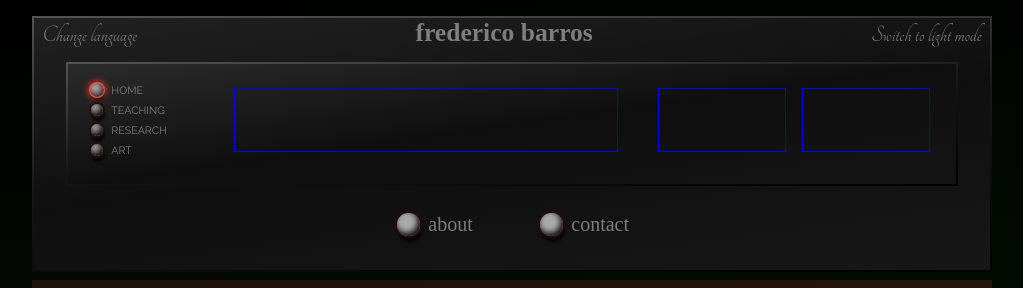
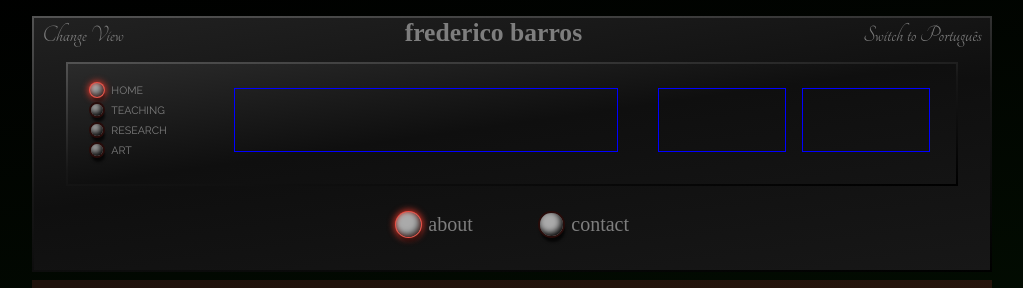
Before and after one commit to fredmbarros/siteNewVersion, a React (Vite) app: page /illustration in a window 1280 px wide. Shown: the top 288 px of the page, without its empty margins (128-1151 px from the left). Built offline with nearby package versions, Linux system fonts and the light colour scheme; a web font is replaced by a local one.

Commit message:
Trying to figure out a bug in the subPage selection

```diff
--- a/src/CabinetFrame.jsx
+++ b/src/CabinetFrame.jsx
@@ -1,23 +1,24 @@
 import { useState, useEffect } from "react";
 
+import ChangeView from "./ChangeView";
 import ChangeLanguage from "./ChangeLanguage";
-import ChangeMode from "./ChangeMode";
+import availableViews from "./resources/availableViews";
 
 const CabinetFrame = () => {
-  const [mode, setMode] = useState("dark");
+  const [view, setView] = useState(availableViews[0]);
   const [language, setLanguage] = useState("English");
 
   useEffect(() => {
     // função para recarregar a página com o novo modo ou idioma - salvar no localStorage
-    // console.log(mode, language);
-  }, [mode, language]);
+    // console.log(view, language);
+  }, [view, language]);
 
   return (
     <div>
       <div className="cabinet-upper-frame">
+        <ChangeView view={view} setView={setView} />
+        <h1>frederico barros</h1>
         <ChangeLanguage language={language} setLanguage={setLanguage} />
-        <h1>frederico barros</h1>
-        <ChangeMode mode={mode} setMode={setMode} />
       </div>
     </div>
   );
--- a/src/ChangeLanguage.jsx
+++ b/src/ChangeLanguage.jsx
@@ -1,59 +1,18 @@
-import { useState } from "react";
-
 const ChangeLanguage = ({ language, setLanguage }) => {
-  const [showLanguagesBox, setShowLanguagesBox] = useState(false);
-
-  const availableLanguages = ["English", "Português"];
-
-  const chooseLanguage = (lang) => {
-    // TODO: add clickOutside function to close the languagesBox; find way of avoiding that the languagesBox keeps floating if user opens it and then scrolls (best way is possibly that the clickOutside event also responds to scrolling, closing the box in this case too). That said, it's expected that when the user clicks on the new language it immediately starts reloading the page, not making it necessary to close the languagesBox
-    if (language === lang) return;
-    setLanguage(lang);
-    // setShowLanguagesBox(false);
-  };
-
-  const changeLanguageWorkflow = () => {
-    setShowLanguagesBox(!showLanguagesBox);
-    // clickOutside function needs to be implemented here
-  };
+  const Languages = ["English", "Português"];
+  let altLanguage = Languages.filter((el) => el !== language).toString();
 
   return (
     <div>
       <button
-        onClick={() => changeLanguageWorkflow()}
+        onClick={() => setLanguage(altLanguage)}
         type="button"
-        name="change-language"
+        name="choose-language"
+        value={altLanguage}
         className="cab-upper-frame-script"
       >
-        Change language
+        Switch to {altLanguage}
       </button>
-      {showLanguagesBox && (
-        <div className="languages-box">
-          <button
-            onClick={() => setShowLanguagesBox(false)}
-            type="button"
-            name="close"
-            className="language-btn"
-          >
-            X
-          </button>
-          {availableLanguages.map((lang) => (
-            <button
-              onClick={() => chooseLanguage(lang)}
-              key={lang}
-              type="button"
-              name={lang}
-              value={lang}
-              className={`language-btn ${
-                lang === language && "selected-language-btn"
-              }`}
-            >
-              {/* {lang === language ? lang.toUpperCase() : lang} */}
-              {lang}
-            </button>
-          ))}
-        </div>
-      )}
     </div>
   );
 };
--- a/src/ChangeMode.jsx
+++ /dev/null
@@ -1,20 +0,0 @@
-const ChangeMode = ({ mode, setMode }) => {
-  const modes = ["dark", "light"];
-  let altMode = modes.filter((el) => el !== mode).toString();
-
-  return (
-    <div>
-      <button
-        onClick={() => setMode(altMode)}
-        type="button"
-        name="choose-mode"
-        value={altMode}
-        className="cab-upper-frame-script"
-      >
-        Switch to {altMode} mode
-      </button>
-    </div>
-  );
-};
-
-export default ChangeMode;
--- /dev/null
+++ b/src/ChangeView.jsx
@@ -0,0 +1,60 @@
+import { useState } from "react";
+
+import availableViews from "./resources/availableViews";
+
+const ChangeView = ({ view, setView }) => {
+  const [showViewsBox, setShowViewsBox] = useState(false);
+
+  const chooseView = (currentView) => {
+    // TODO: add clickOutside function to close the ViewsBox; find way of avoiding that the ViewsBox keeps floating if user opens it and then scrolls (best way is possibly that the clickOutside event also responds to scrolling, closing the box in this case too). That said, it's expected that when the user clicks on the new View it immediately starts reloading the page, not making it necessary to close the ViewsBox
+    if (view === currentView) return;
+    setView(currentView);
+    // setShowViewsBox(false);
+  };
+
+  const changeViewWorkflow = () => {
+    setShowViewsBox(!showViewsBox);
+    // clickOutside function needs to be implemented here
+  };
+
+  return (
+    <div>
+      <button
+        onClick={() => changeViewWorkflow()}
+        type="button"
+        name="change-view"
+        className="cab-upper-frame-script"
+      >
+        Change View
+      </button>
+      {showViewsBox && (
+        <div className="views-box">
+          <button
+            onClick={() => setShowViewsBox(false)}
+            type="button"
+            name="close"
+            className="view-btn"
+          >
+            X
+          </button>
+          {availableViews.map((currentView) => (
+            <button
+              onClick={() => chooseView(currentView)}
+              key={currentView}
+              type="button"
+              name={currentView}
+              value={currentView}
+              className={`view-btn ${
+                currentView === view && "selected-view-btn"
+              }`}
+            >
+              {currentView}
+            </button>
+          ))}
+        </div>
+      )}
+    </div>
+  );
+};
+
+export default ChangeView;
--- a/src/Interface.jsx
+++ b/src/Interface.jsx
@@ -5,18 +5,19 @@ import PageSelector from "./PageSelector";
 import RadioDisplay from "./RadioDisplay";
 import SubSelector from "./SubSelector";
 import VuMeter from "./VuMeter";
-import subPageList from "./resources/subPageList";
+import pagesObj from "./resources/pagesObj";
 
 const Interface = () => {
-  const pages = Object.keys(subPageList);
-  const [selectedPage, setSelectedPage] = useState(pages[0]);
-  const [subPagesArr, setSubPagesArr] = useState([]);
+  const pageList = Object.keys(pagesObj);
+  const [selectedPage, setSelectedPage] = useState(pageList[0]);
+  const [subPagesArr, setSubPagesArr] = useState(pagesObj[selectedPage]);
   const [selectedSubPage, setSelectedSubPage] = useState(0);
 
   useEffect(() => {
     // when you change the selected page, it always starts with the index number of the last selected subPage. Perhaps it should start every page randomly choosing which subPage, or else always start with 0 (temporarily that's the solution by setting selectedSubPage to 0 here in the useEffect). Better still, it could store what was the last selected subPage for each page and get back to it - I'll leave this for when everything else is done.
-    setSubPagesArr(subPageList[selectedPage]);
-    setSelectedSubPage(0);
+    setSubPagesArr(pagesObj[selectedPage]);
+    setSelectedSubPage(subPagesArr[0]);
+    // console.log(selectedSubPage);
   }, [selectedPage]);
 
   return (
@@ -26,7 +27,7 @@ const Interface = () => {
         <PageSelector
           selectedPage={selectedPage}
           setSelectedPage={setSelectedPage}
-          pages={pages}
+          pageList={pageList}
         />
         <div className="receiver-displays">
           <RadioDisplay />
--- a/src/PageSelector.jsx
+++ b/src/PageSelector.jsx
@@ -1,9 +1,9 @@
 import SelectorButton from "./SelectorButton";
 
-const PageSelector = ({ selectedPage, setSelectedPage, pages }) => {
+const PageSelector = ({ selectedPage, setSelectedPage, pageList }) => {
   return (
     <div className="page-selector-container">
-      {pages.map((page, index) => (
+      {pageList.map((page, index) => (
         <button
           className="page-link"
           key={index}
--- a/src/SubSelector.jsx
+++ b/src/SubSelector.jsx
@@ -1,6 +1,7 @@
 import SelectorButton from "./SelectorButton";
 
 const SubSelector = ({ arr, selectedSubPage, setSelectedSubPage }) => {
+  console.log(selectedSubPage);
   if (arr) {
     return (
       <div className="sub-page-selector-container">
--- /dev/null
+++ b/src/resources/availableViews.js
@@ -0,0 +1,3 @@
+const availableViews = ["Almost flat", "Clean dark", "Marantz-y", "Mobile"];
+
+export default availableViews;
--- a/src/resources/subPageList.js
+++ b/src/resources/pagesObj.js
@@ -1,4 +1,4 @@
-const subPageList = {
+const pagesObj = {
   home: [
     ["about", "about"],
     ["contact", "contact"],
@@ -19,4 +19,4 @@ const subPageList = {
     ["illustration", "illustration"],
   ],
 };
-export default subPageList;
+export default pagesObj;
--- a/src/style.css
+++ b/src/style.css
@@ -60,21 +60,23 @@ button {
   );
 }
 
-.languages-box {
+.views-box {
   position: fixed;
   left: 4.5em;
   background-color: #dcdcdc;
-  border: solid #676767 1px;
-  border-radius: 5%;
+  border-radius: 3px;
   box-shadow: 0.3em 0.4em 0.4em -0.1em rgba(0, 0, 0, 0.713);
 }
 
-.language-btn {
+.view-btn {
   color: #676767;
   font-family: "Raleway";
 }
 
-.selected-language-btn {
+.view-btn:hover {
+  color: black;
+}
+.selected-view-btn {
   color: #000000;
   cursor: default;
 }
@@ -143,14 +145,14 @@ button {
   background-color: #4f4f4f;
   box-shadow: inset 0em 0em 0.5em rgb(0, 0, 0), inset 0 0 0.3em 0.01em #f6392bc8,
     0 0 0.5em 0.1em #f6392bc8;
-  border: solid #f6392bc8 0.05px;
+  border: solid #c64420c8 0.1px;
 }
 
 .sub-page-select:active .selector-btn {
   background-color: #4f4f4f;
   box-shadow: inset 0em 0em 0.5em rgb(0, 0, 0), inset 0 0 0.3em 0.01em #f6392bc8,
     0 0 0.5em 0.1em #f6392bc8;
-  border: solid #f6392bc8 0.05px;
+  border: solid #c64420c8 0.1px;
 }
 
 .selected {
```
